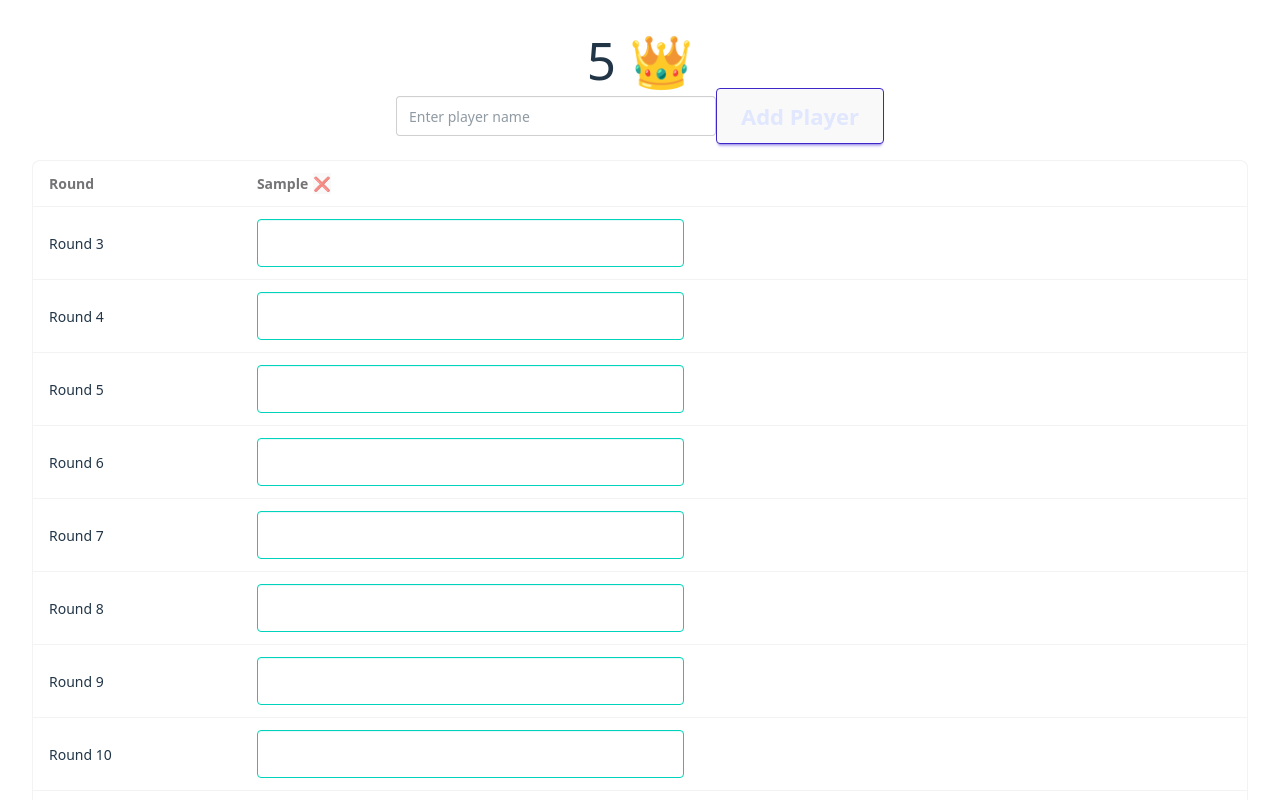
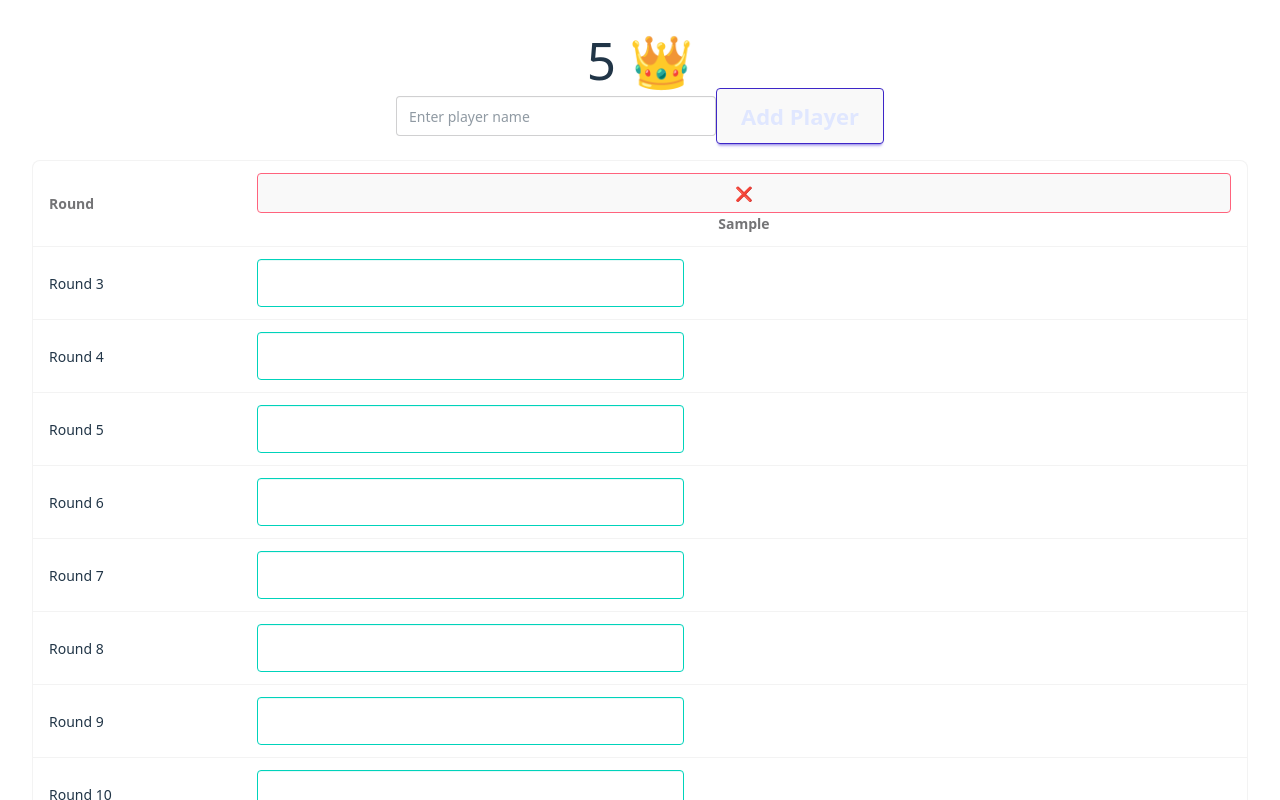
Before and after one commit to khnguy3n/five, a React (Vite) app: page / in a window 1280 px wide. Both pictures are taken after typing "Sample" into the empty fields and a click on the button "Add Player". Shown: the top 800 px of the page. Built offline with nearby package versions, Linux system fonts and the light colour scheme.

Commit message:
more prwety

```diff
--- a/src/App.jsx
+++ b/src/App.jsx
@@ -61,8 +61,8 @@ export default function App() {
             <th>Round</th>
             {players.map(player => (
               <th key={player}>
-                {player}
-                <button onClick={() => removePlayer(player)} style={{ marginLeft: '5px' }}>❌</button>
+                <button onClick={() => removePlayer(player)} className="btn btn-outline btn-error btn-block">❌</button>
+                <div className="text-center">{player}</div>
               </th>
             ))}
           </tr>
```
